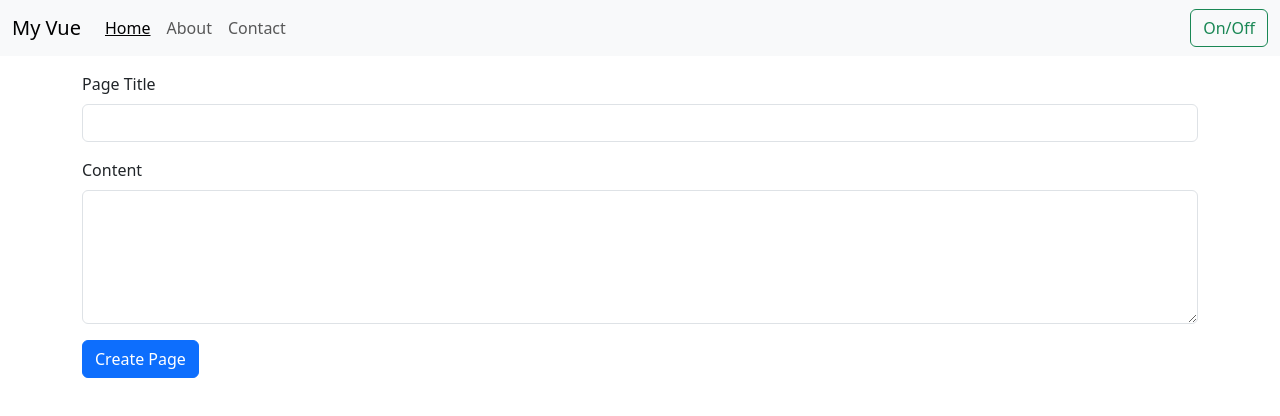
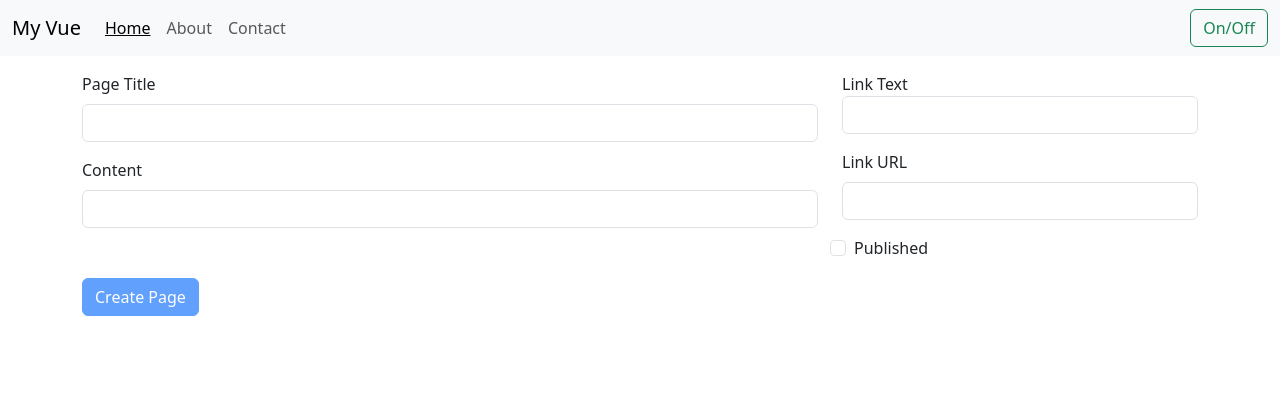
Before and after one commit to cgordula/vuejs, a Vue app in the folder vue-start-spa/: page / in a window 1280 px wide. Shown: the top 416 px of the page. Built offline with nearby package versions, Linux system fonts and the light colour scheme.

Commit message:
form validation - submitForm() - disabled

```diff
--- a/vue-start-spa/src/components/CreatePage.vue
+++ b/vue-start-spa/src/components/CreatePage.vue
@@ -1,46 +1,80 @@
 <template>
-  <div class="container mt-3 mb-3">
-    <form action="">
+  <form action="" class="container my-3">
+    <div class="row">
+      <div class="col-md-8">
         <div class="mb-3">
           <label for="" class="form-label">Page Title</label>
-        <!-- <input
-          type="text"
-          class="form-control"
-          :value="pageTitle"
-
-          @input="(e) => (pageTitle = e.target.value)"
-        /> -->
           <input type="text" class="form-control" v-model="pageTitle" />
         </div>
         <div class="mb-3">
           <label for="" class="form-label">Content</label>
-        <textarea
-          type="text"
-          rows="5"
-          class="form-control"
-          v-model="content"
-        ></textarea>
+          <input type="text" class="form-control" rows="5" v-model="content" />
         </div>
+      </div>
+
+      <div class="col">
+        <div class="mb-3">
+          <label for="" class="form-lable">Link Text</label>
+          <input type="text" class="form-control" v-model="linkText" />
+        </div>
+        <div class="mb-3">
+          <label for="" class="form-label">Link URL</label>
+          <input type="text" class="form-control" v-model="linkUrl" />
+        </div>
+        <div class="row mb-3">
+          <div class="form-check">
+            <input type="checkbox" class="form-check-input" />
+            <label for="gridCheck1" class="form-check-label">Published</label>
+          </div>
+        </div>
+      </div>
+    </div>
+
     <div class="mb-3">
       <button
         class="btn btn-primary"
-          @click.prevent="pageCreated({ pageTitle, content })"
+        :disabled="isFormInvalid"
+        @click.prevent="submitForm"
       >
         Create Page
       </button>
     </div>
   </form>
-  </div>
 </template>
 
 <script>
 export default {
   props: ['pageCreated'],
+  computed: {
+    isFormInvalid() {
+      return (
+        !this.pageTitle || !this.content || !this.linkText || !this.linkUrl
+      );
+    },
+  },
   data() {
     return {
       pageTitle: '',
       content: '',
+      linkText: '',
+      linkUrl: '',
     };
+  },
+  methods: {
+    submitForm() {
+      if (!this.pageTitle || !this.content || !this.linkText || !this.linkUrl) {
+        alert('Please fill the form');
+        return;
+      }
+      this.pageCreated({
+        pageTitle: this.pageTitle,
+        content: this.content,
+        link: {
+          text: this.linkText,
+          url: this.linkUrl,
+        },
+      });
+    },
   },
 };
 </script>
```
Lines whose indentation alone changed are shown as unchanged.
